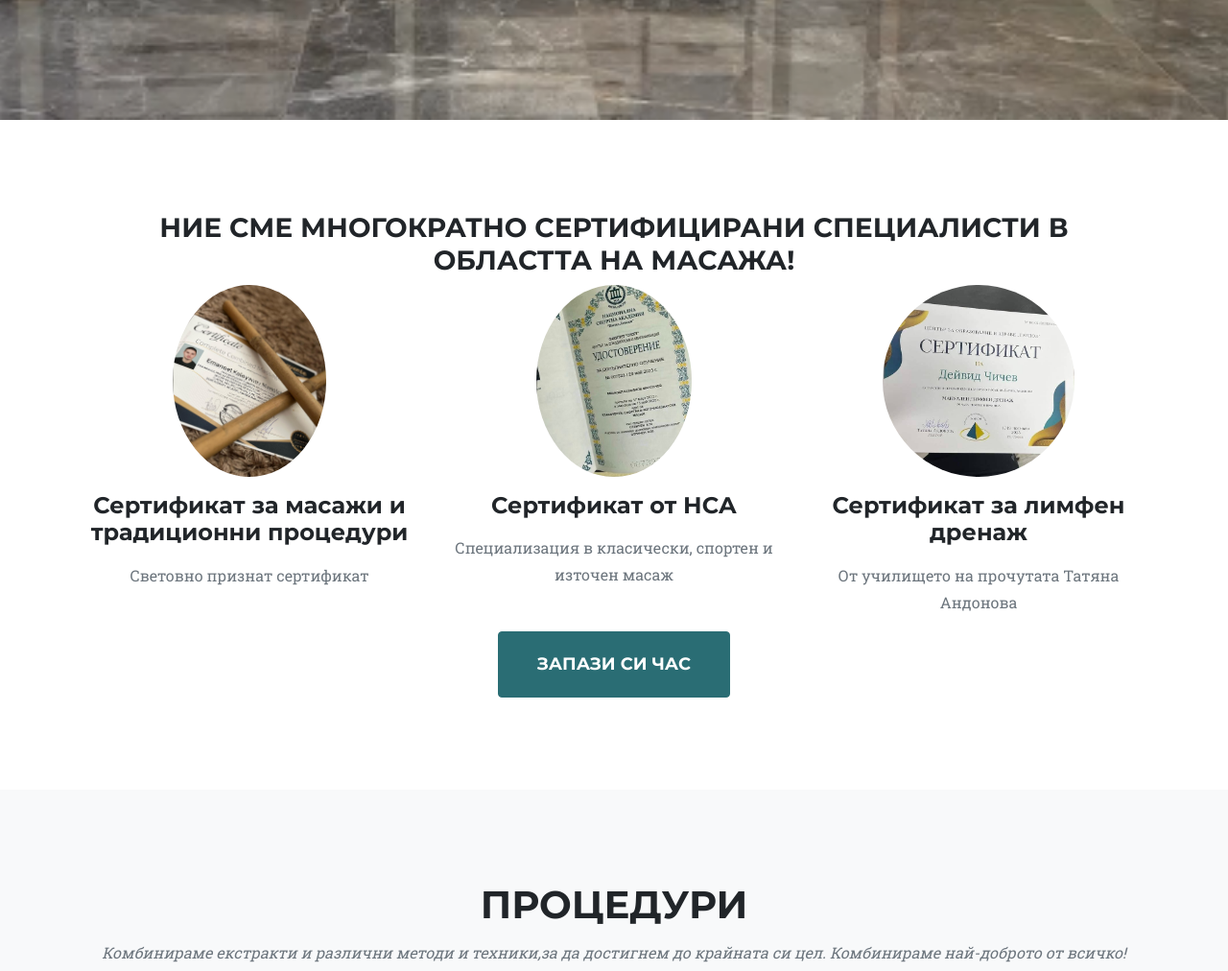
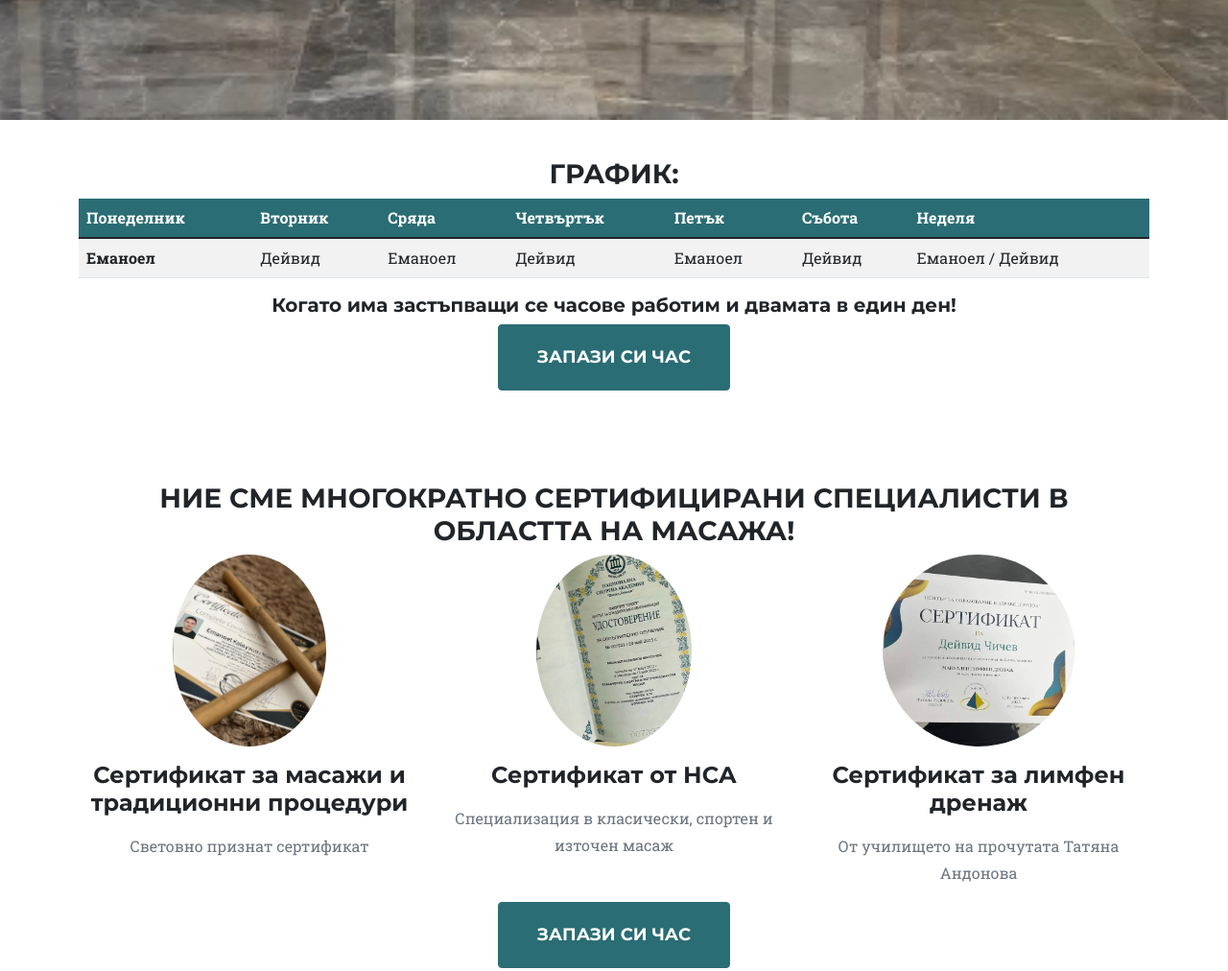
Before and after one commit to krakra9/krakra9.github.io, a plain HTML site: page index.html in a window 1280 px wide. Shown: the part 739-1751 px from the top of the page at 96% size. Drawn offline with nearby package versions, Linux system fonts and the light colour scheme.

Commit message:
adding graphic

```diff
--- a/index.html
+++ b/index.html
@@ -41,6 +41,7 @@
             </button>
             <div class="collapse navbar-collapse" id="navbarResponsive">
                 <ul class="navbar-nav text-uppercase ms-auto py-4 py-lg-0">
+                    <li class="nav-item"><a class="nav-link" href="#graphic">График</a></li>
                     <li class="nav-item"><a class="nav-link" href="#certificates">Сертификати</a></li>
                     <li class="nav-item"><a class="nav-link" href="#portfolio">Процедури</a></li>
                     <li class="nav-item"><a class="nav-link" href="#promotions">Промоции</a></li>
@@ -69,6 +70,47 @@
             </a>
         </div>
     </header>
+
+    <!-- Graphic-->
+    <section class="page-section" id="graphic" style="padding-bottom:0dvh; padding-top:5dvh">
+        <div class="container">
+            <div class="text-center">
+                <h3 class="section-heading text-uppercase">График:</h3>
+            </div>
+            <div class="table-responsive">
+                <table class="table table-striped">
+                    <thead>
+                        <tr>
+                            <th scope="col">Понеделник</th>
+                            <th scope="col">Вторник</th>
+                            <th scope="col">Сряда</th>
+                            <th scope="col">Четвъртък</th>
+                            <th scope="col">Петък</th>
+                            <th scope="col">Събота</th>
+                            <th scope="col">Неделя</th>
+                        </tr>
+                    </thead>
+                    <tbody>
+                        <tr>
+                            <th scope="row">Еманоел</th>
+                            <td>Дейвид</td>
+                            <td>Еманоел</td>
+                            <td>Дейвид</td>
+                            <td>Еманоел</td>
+                            <td>Дейвид</td>
+                            <td>Еманоел / Дейвид</td>
+                        </tr>
+                    </tbody>
+                </table>
+            </div>
+            <div class="text-center">
+                <h5>Когато има застъпващи се часове работим и двамата в един ден!</h5>
+                <a class="btn btn-primary btn-xl text-uppercase " style="text-align: center" id="Setmore_button_iframe"
+                    href="https://booking.setmore.com/scheduleappointment/1e67452c-67a2-4e3c-bc43-93393d1f4171">Запази
+                    си
+                    час</a>
+            </div>
+    </section>
 
     <!-- Certificates-->
     <section class="page-section" id="certificates">
@@ -124,7 +166,8 @@
         <div class="container">
             <div class="text-center">
                 <h2 class="section-heading text-uppercase">Процедури</h2>
-                <h3 class="section-subheading text-muted">Комбинираме екстракти и различни методи и техники,за да достигнем до крайната си цел. Комбинираме най-доброто от всичко!</h3>
+                <h3 class="section-subheading text-muted">Комбинираме екстракти и различни методи и техники,за да
+                    достигнем до крайната си цел. Комбинираме най-доброто от всичко!</h3>
             </div>
             <div class="row">
                 <div class="col-lg-4 col-sm-6 mb-4">
@@ -263,11 +306,13 @@
     </section>
 
     <!-- Promotions-->
-    <section class="page-section" id="promotions">
+    <section class="page-section" id="promotions" style="padding-bottom:0dvh; padding-top:5dvh">
         <div class="container">
             <div class="text-center">
                 <h3 class="section-heading text-uppercase">Промоции!</h3>
-                <h4 class="section-heading">Просто запази час и на място ни кажи че желаеш да купиш пакет.</h4>                </div>
+                <h4 class="section-heading">Просто запази час и на място ни кажи че желаеш да купиш пакет.</h4>
+            </div>
+            <div class="table-responsive">
                 <table class="table table-striped">
                     <thead>
                         <tr>
@@ -298,9 +343,11 @@
                         </tr>
                     </tbody>
                 </table>
+            </div>
             <div class="text-center">
                 <a class="btn btn-primary btn-xl text-uppercase " style="text-align: center" id="Setmore_button_iframe"
-                href="https://booking.setmore.com/scheduleappointment/1e67452c-67a2-4e3c-bc43-93393d1f4171">Запази си
+                    href="https://booking.setmore.com/scheduleappointment/1e67452c-67a2-4e3c-bc43-93393d1f4171">Запази
+                    си
                     час</a>
             </div>
     </section>
@@ -416,8 +463,8 @@
                                 <h2 class="text-uppercase">Безплатна консултация</h2>
                                 <p class="item-intro text-muted">Това е първата стъпка към избора на подходяща процедура
                                 </p>
-                                <img class="img-fluid grid-image rounded10"
-                                    src="assets/img/Services/consultation.png" alt="..." />
+                                <img class="img-fluid grid-image rounded10" src="assets/img/Services/consultation.png"
+                                    alt="..." />
                                 <p>Всяко тяло се нуждае от различен вид грижа. За това ние предоставяме първоначална
                                     консултация безплатно.</p>
                                 <ul class="list-inline">
```
Lines whose indentation alone changed are shown as unchanged.
